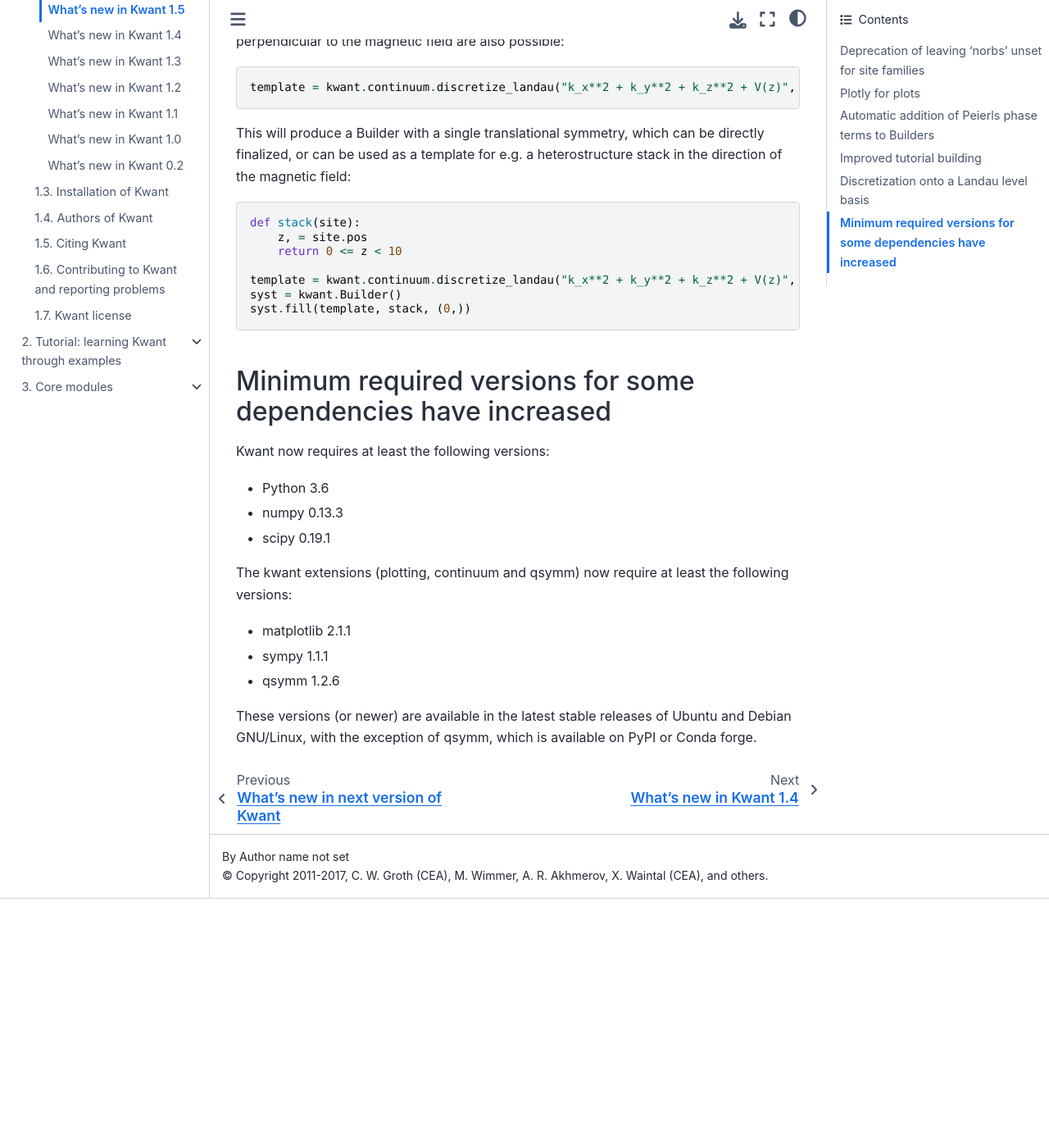
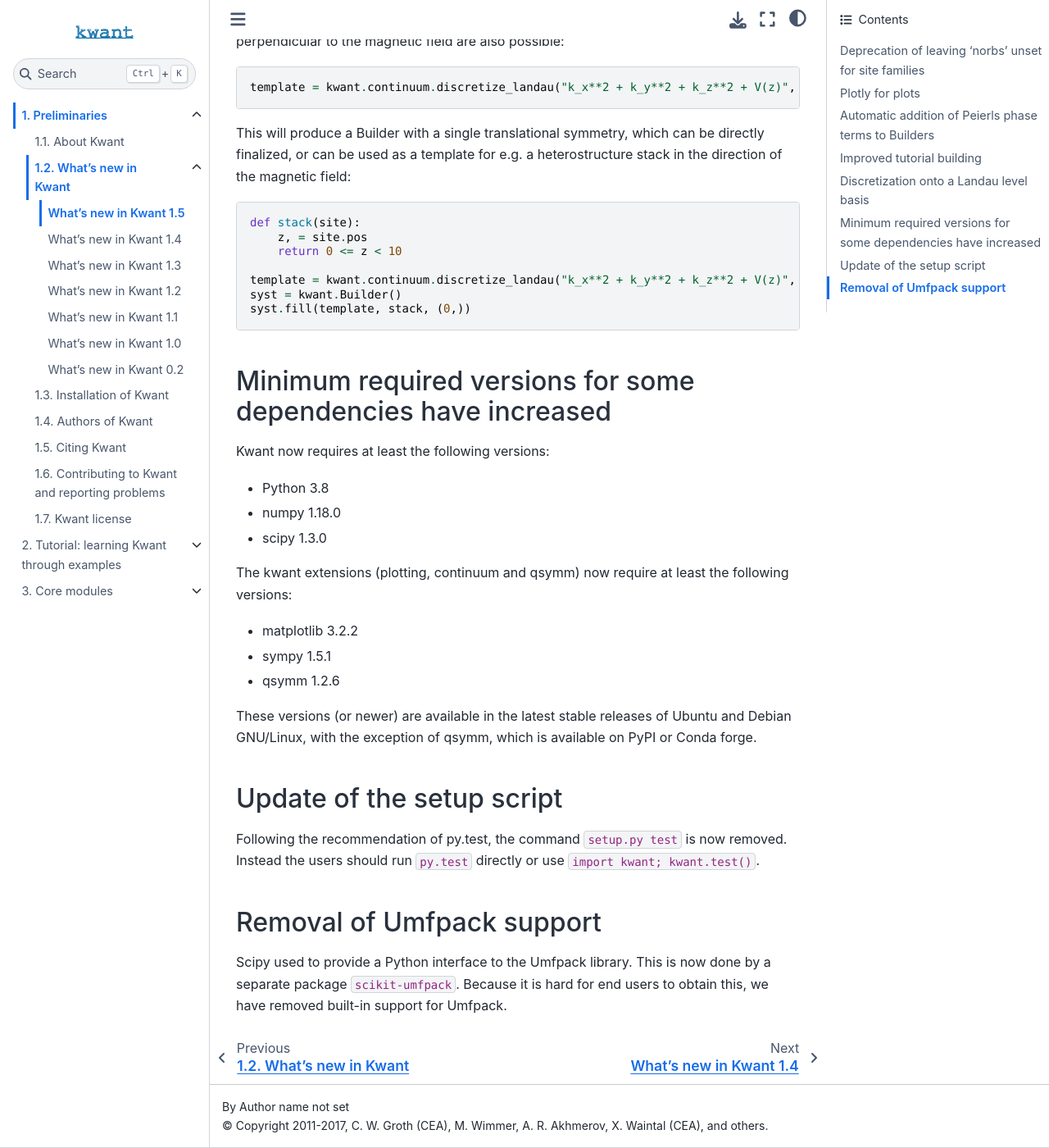
Before and after one commit to kwant-project/kwant, a Sphinx documentation site: the page built from doc/source/pre/whatsnew/1.5.rst, in a window 1280 px wide and 1400 px high, scrolled down 2355 px. Shown: the whole window at 82% size. Built offline with Sphinx 7.4.7 and the Sphinx Book theme 1.1.4, drawn with Linux system fonts in a browser that asks for light colours; the version number could not be read and is left out; cross-references to code outside the pages are shown as plain code; before the commit the page ends 3451 px from its top, so only the background shows below that; some of the changed text lies outside the part shown.

Commit message:
remove unreleased whatsnew, merge with 1.5

```diff
--- a/doc/source/pre/whatsnew/1.5.rst
+++ b/doc/source/pre/whatsnew/1.5.rst
@@ -124,17 +124,30 @@
 --------------------------------------------------------------
 Kwant now requires at least the following versions:
 
-+ Python 3.6
-+ numpy 0.13.3
-+ scipy 0.19.1
++ Python 3.8
++ numpy 1.18.0
++ scipy 1.3.0
 
 The kwant extensions (plotting, continuum and qsymm) now require at
 least the following versions:
 
-+ matplotlib 2.1.1
-+ sympy 1.1.1
++ matplotlib 3.2.2
++ sympy 1.5.1
 + qsymm 1.2.6
 
 These versions (or newer) are available in the latest stable releases
 of Ubuntu and Debian GNU/Linux, with the exception of qsymm, which is
 available on PyPI or Conda forge.
+
+Update of the setup script
+--------------------------
+
+Following the recommendation of py.test, the command ``setup.py test`` is now
+removed. Instead the users should run ``py.test`` directly or use
+``import kwant; kwant.test()``.
+
+Removal of Umfpack support
+--------------------------
+Scipy used to provide a Python interface to the Umfpack library.  This is now
+done by a separate package ``scikit-umfpack``.  Because it is hard for end
+users to obtain this, we have removed built-in support for Umfpack.
--- a/doc/source/pre/whatsnew/index.rst
+++ b/doc/source/pre/whatsnew/index.rst
@@ -2,7 +2,6 @@
 ===================
 
 .. toctree::
-    unreleased
     1.5
     1.4
     1.3
```
Also changed, not shown: doc/source/pre/whatsnew/unreleased.rst (deleted, +0 -21 lines).
